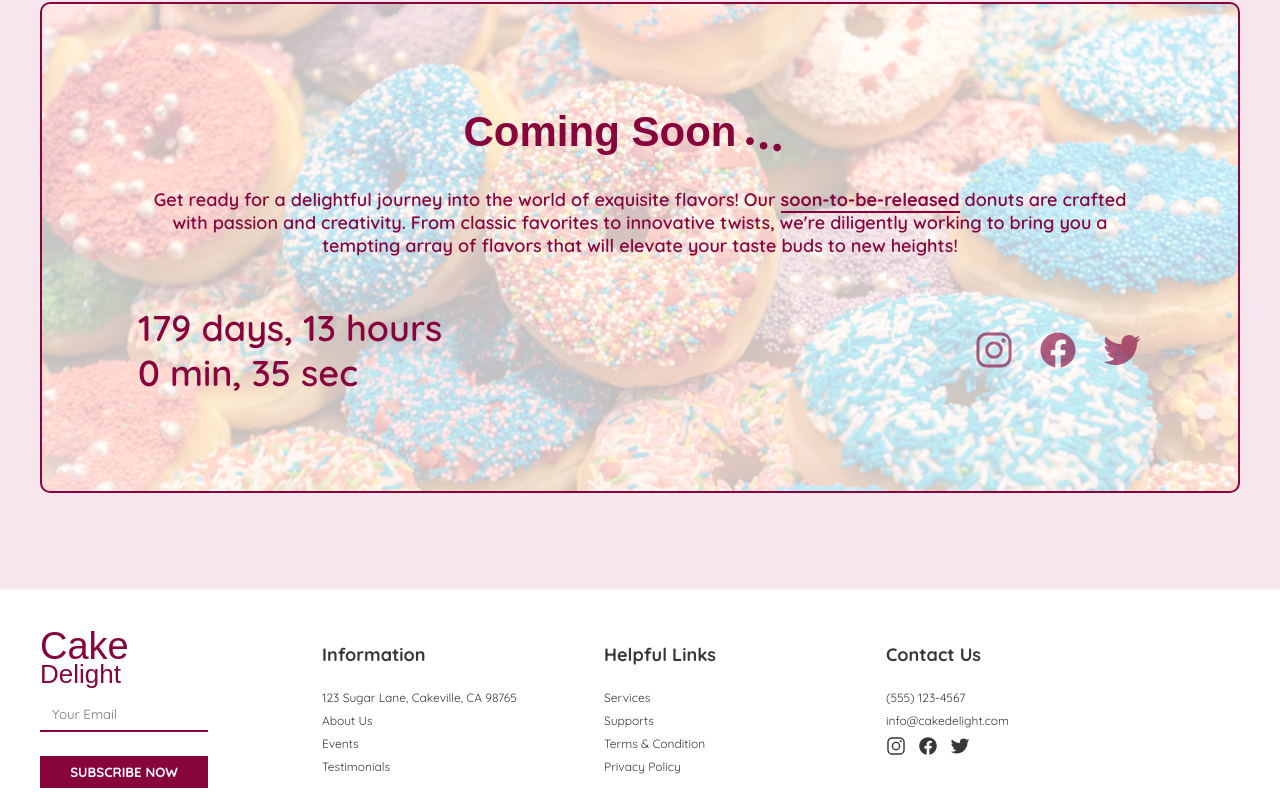
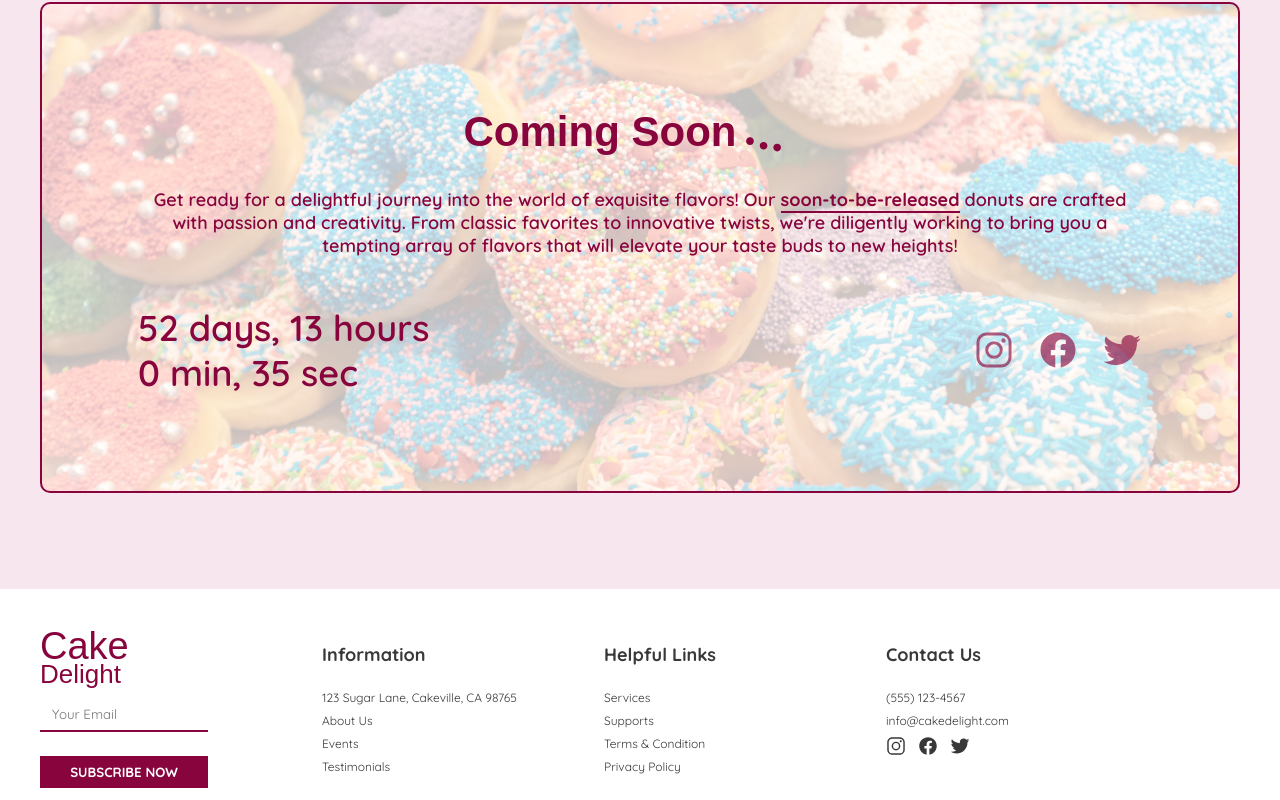
Before and after one commit to tomassfernandes/cake-delight, a React (Create React App) app in the folder cake-delight/: page / in a window 1280 px wide. Shown: the part 4835-5635 px from the top of the page. Built offline with nearby package versions, Linux system fonts and the light colour scheme; a web font is replaced by a local one.

Commit message:
coming soon date updated

```diff
--- a/cake-delight/src/Sections/ComingSoonSection.js
+++ b/cake-delight/src/Sections/ComingSoonSection.js
@@ -5,7 +5,7 @@ import animationData from "../assets/loading-dots-animation.json";
 import { instagramIcon, twitterIcon, facebookIcon } from "../Items/SocialItems";
 
 export default function ComingSoonSection() {
-  const eventDate = new Date("2024-06-31T23:59:59");
+  const eventDate = new Date("2024-02-25T23:59:59");
 
   return (
     <section className="coming-soon-section">
```
